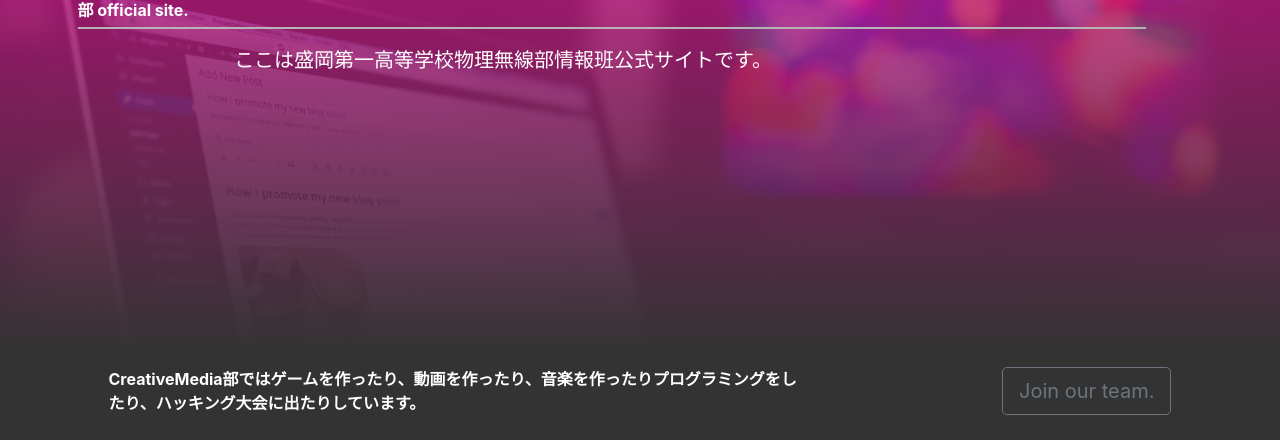
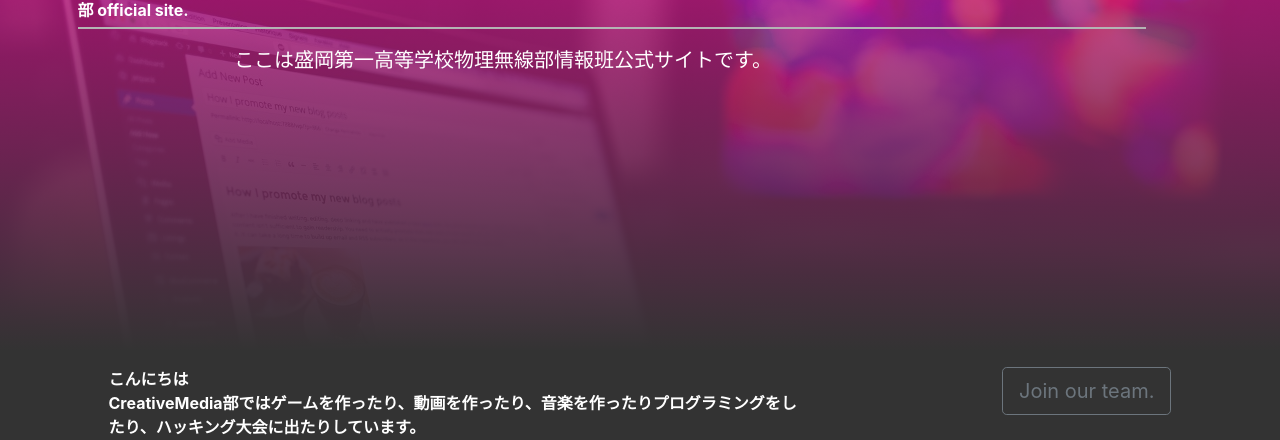
Before and after one commit to Mori1CreativeMedia/Mori1CreativeMedia.github.io, a plain HTML site: page index.html in a window 1280 px wide. Shown: the part 199-639 px from the top of the page. Drawn offline with nearby package versions, Linux system fonts and the light colour scheme.

Commit message:
add こんにちは

```diff
--- a/index.html
+++ b/index.html
@@ -64,7 +64,7 @@
         <div class="row jambotron">
             <div class="col-xs-12 col-sm-12 col-md-12 col-lg-8 col-xl-8">
                 <p>
-                    CreativeMedia部ではゲームを作ったり、動画を作ったり、音楽を作ったりプログラミングをしたり、ハッキング大会に出たりしています。
+                    こんにちは<br>CreativeMedia部ではゲームを作ったり、動画を作ったり、音楽を作ったりプログラミングをしたり、ハッキング大会に出たりしています。
                 </p>
             </div>
             <div class="col-xs-12 col-sm-12 col-md-12 col-lg-4 col-xl-4 text-right">
```
